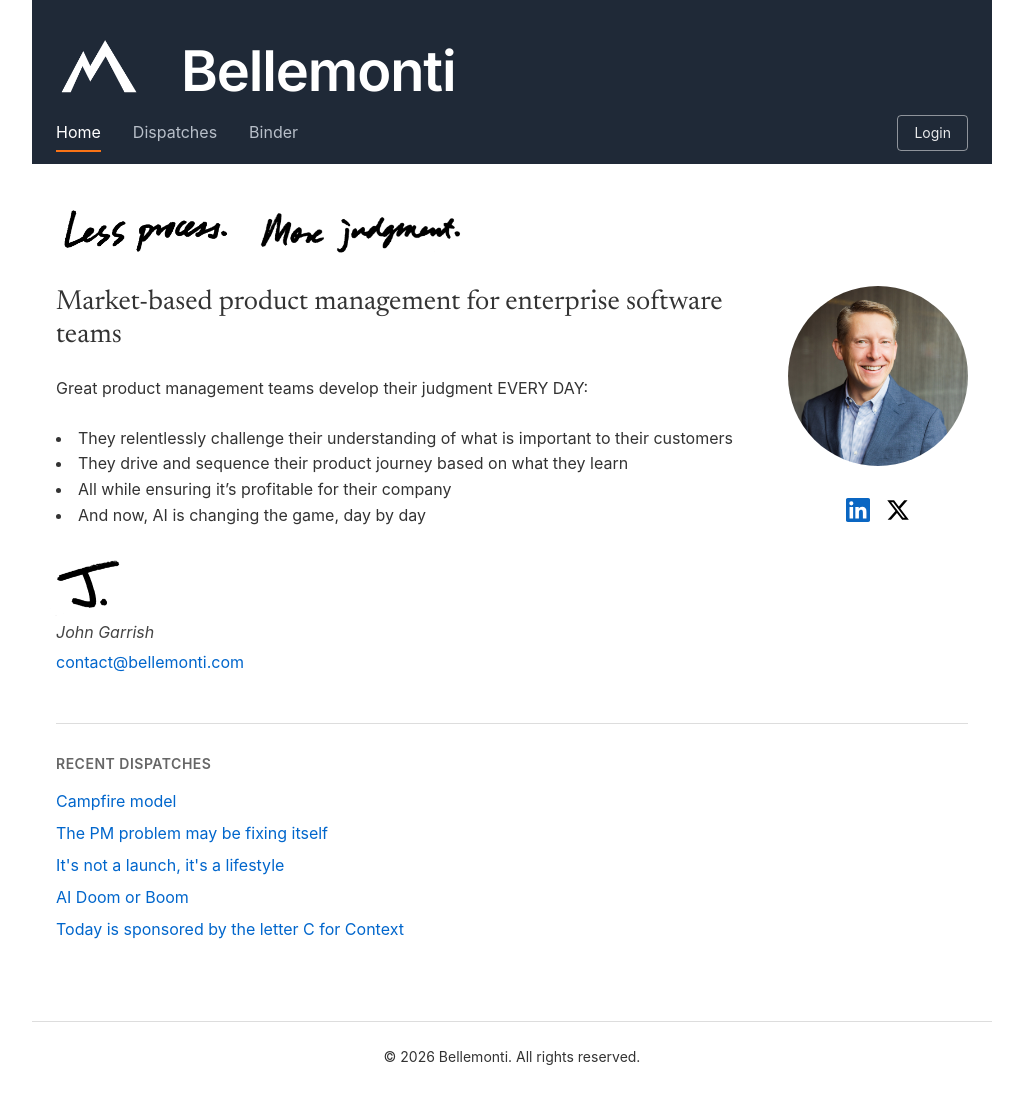
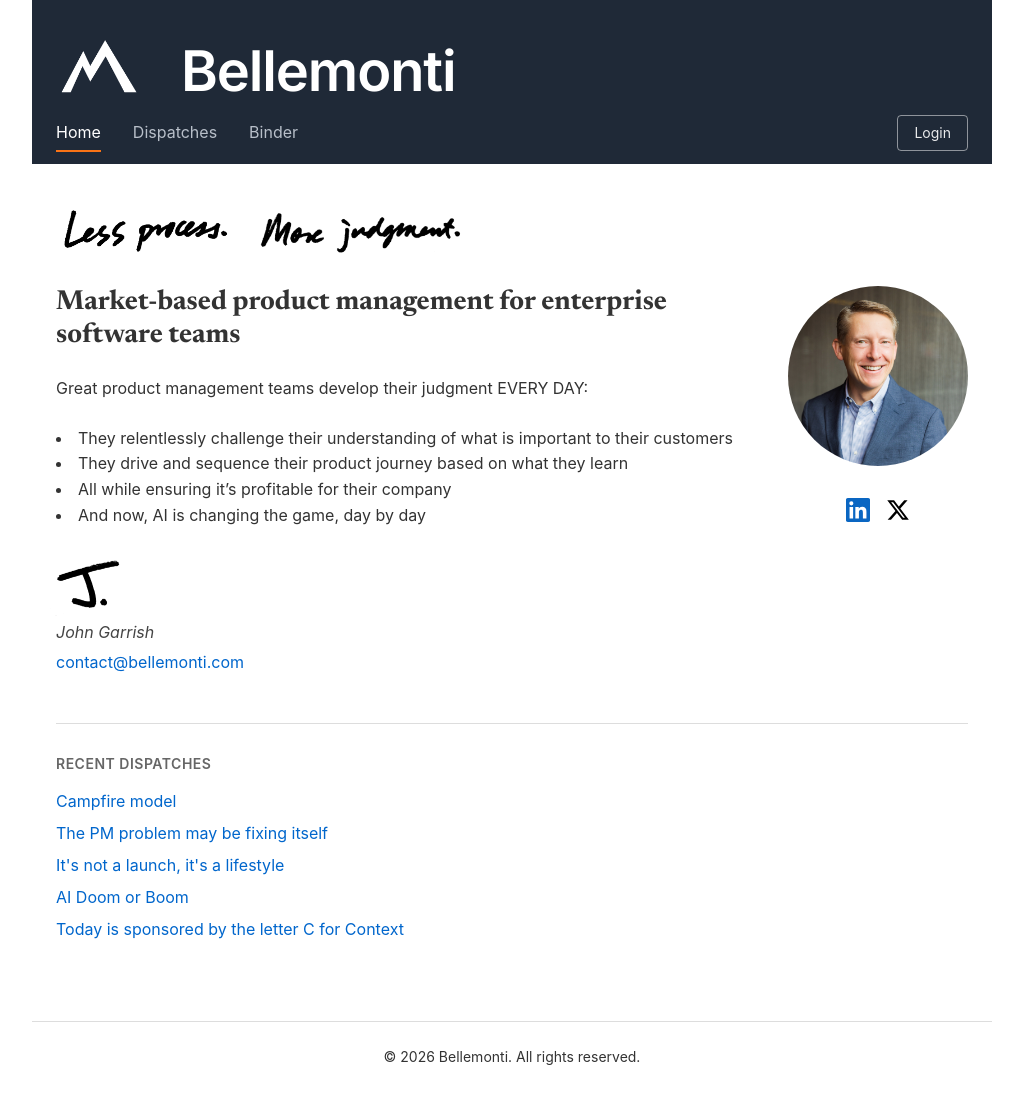
Before and after one commit to gibbygee/bellemonti-website, a Jekyll site: the page built from _pages/home.md, in a window 1280 px wide. Shown: the whole page, without its empty margins (128-1151 px from the left). Built offline with Jekyll 4.4.1, drawn with Linux system fonts in a browser that asks for light colours.

Commit message:
Bold the home-page tagline
Co-Authored-By: Claude Opus 4.7 (1M context) <noreply@anthropic.com>

```diff
--- a/_includes/about/about.md
+++ b/_includes/about/about.md
@@ -1,4 +1,4 @@
-## Market-based product management for enterprise software teams
+## **Market-based product management for enterprise software teams**
 
 Great product management teams develop their judgment EVERY DAY:
 
```
